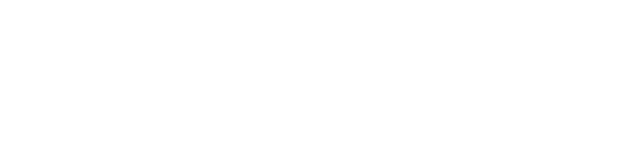
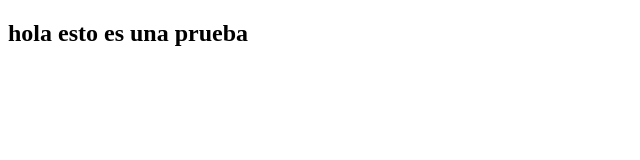
Before and after one commit to Cristian2255/git, a plain HTML site: page index.html in a window 1280 px wide. Shown: the whole page, without its empty margins (0-640 px from the left). Drawn offline with Linux system fonts and the light colour scheme.

Commit message:
coloque un h1

```diff
--- a/index.html
+++ b/index.html
@@ -6,6 +6,10 @@
     <title>git vscode</title>
 </head>
 <body>
-
+    <div>
+        <h2>
+            hola esto es una prueba
+        </h2>
+    </div>
 </body>
 </html>
```
